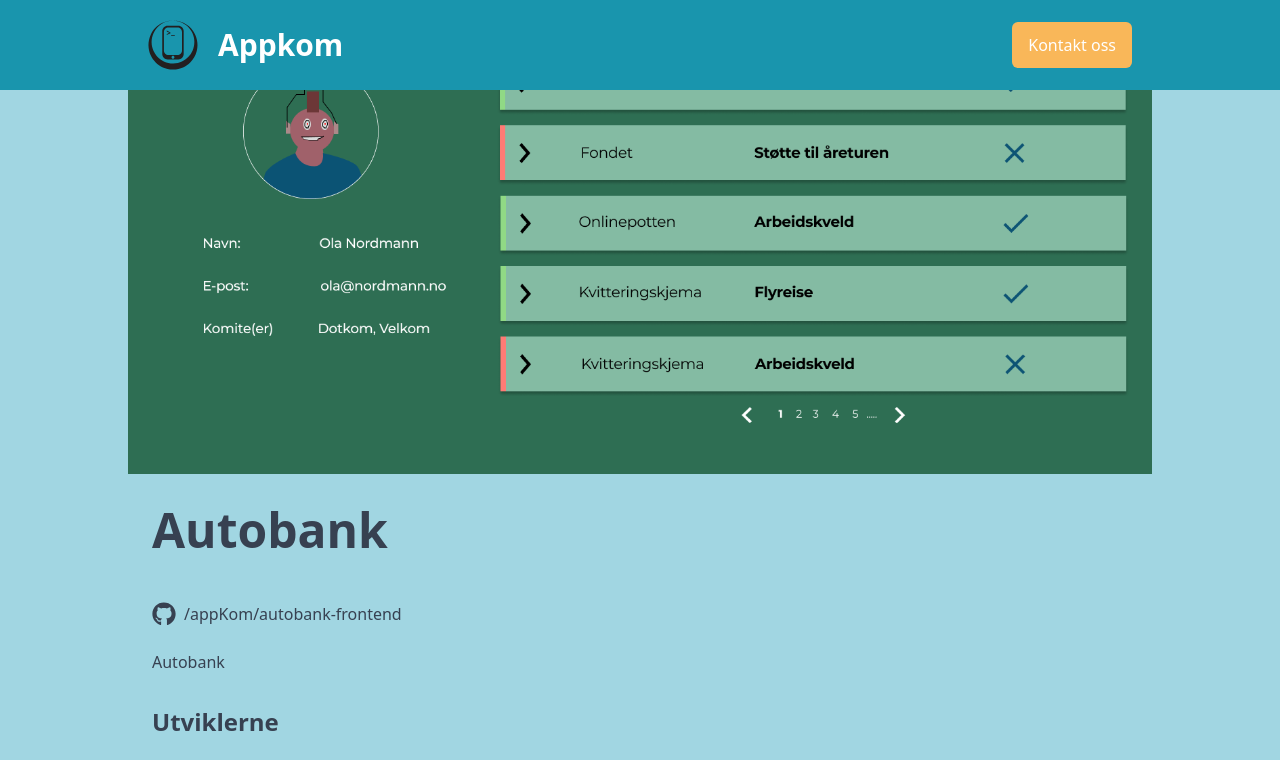
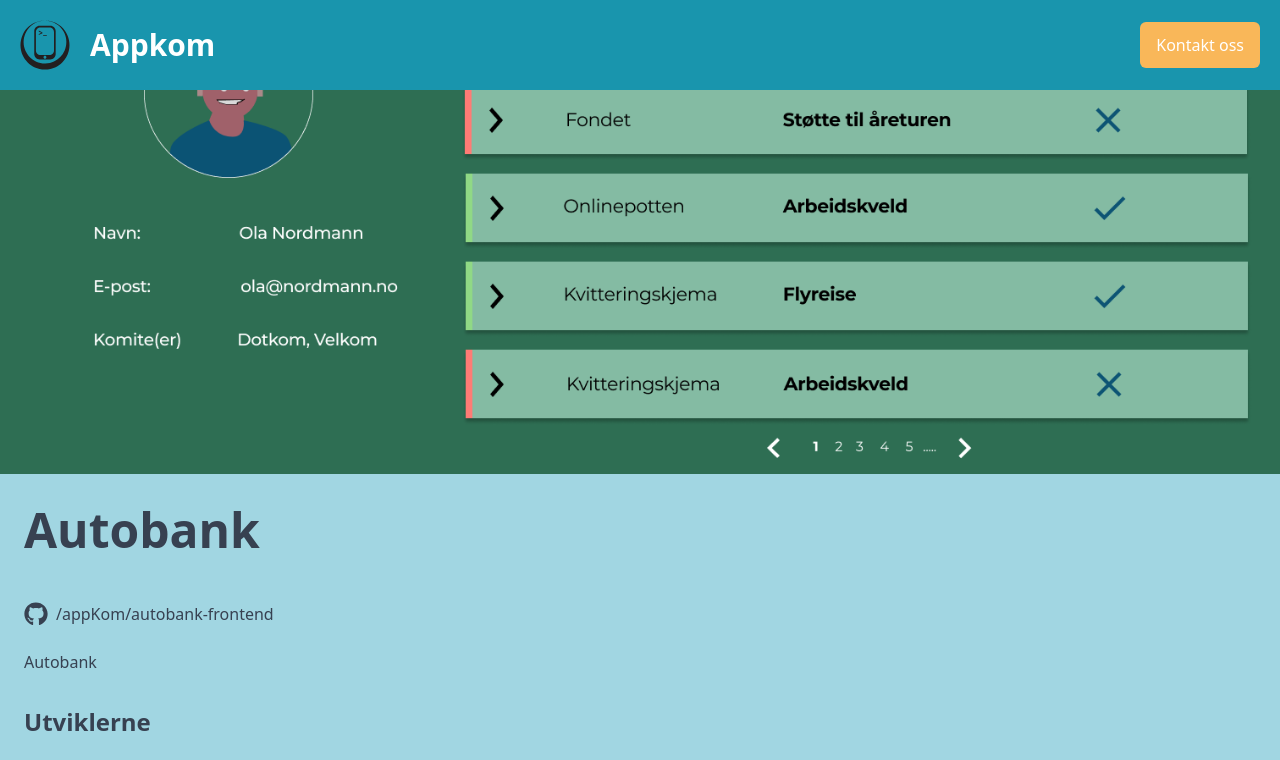
Before and after one commit to appKom/home, a Next.js app: page /prosjekt/autobank in a window 1280 px wide. Shown: the top 760 px of the page. Built offline with nearby package versions, Linux system fonts and the light colour scheme.

Commit message:
reconfig screen width

```diff
--- a/app/blogg/[id]/page.tsx
+++ b/app/blogg/[id]/page.tsx
@@ -66,7 +66,7 @@ export default async function ArticlePage({ params }: Params) {
 
   return (
     <div className="w-full flex justify-center min-h-screen">
-      <div className="w-full max-w-screen-lg text-gray-700">
+      <div className="w-full text-gray-700">
         <main className="flex flex-col">
           <div className="w-full flex justify-center">
             <Image
--- a/app/blogg/page.tsx
+++ b/app/blogg/page.tsx
@@ -24,7 +24,7 @@ export default function BlogsPage() {
 
   return (
     <div className="w-full flex justify-center min-h-screen">
-      <div className="py-6 px-6 w-full max-w-screen-lg text-gray-700">
+      <div className="py-6 px-6 w-full  text-gray-700">
         <main className="flex flex-col gap-5">
           <h1 className="text-xl sm:text-xl md:text-2xl lg:text-3xl xl:text-5xl font-semibold">
             Blogger
--- a/app/layout.tsx
+++ b/app/layout.tsx
@@ -29,7 +29,9 @@ export default function RootLayout({
         <Toaster />
         <div className="min-h-screen">
           <Navbar />
-          {children}
+          <div className="flex-grow flex items-center justify-center w-full max-w-screen-xl mx-auto">
+            {children}
+          </div>
         </div>
         <Analytics />
         <Footer />
--- a/app/medlem/[id]/page.tsx
+++ b/app/medlem/[id]/page.tsx
@@ -72,7 +72,7 @@ export default async function MemberPage({ params }: Params) {
 
   return (
     <div className="w-full flex justify-center min-h-screen">
-      <div className="py-6 px-6 w-full max-w-screen-lg text-gray-700">
+      <div className="py-6 px-6 w-full text-gray-700">
         <main className="flex flex-col gap-5 pb-6">
           <div className="w-full flex justify-center">
             <div className="flex flex-col justify-center items-center">
--- a/app/medlem/page.tsx
+++ b/app/medlem/page.tsx
@@ -25,7 +25,7 @@ export default function MembersPage() {
 
   return (
     <div className="w-full flex justify-center min-h-screen">
-      <div className="py-6 px-6 w-full max-w-screen-lg text-gray-700">
+      <div className="py-6 px-6 w-full  text-gray-700">
         <main className="flex flex-col gap-5 pb-6">
           <h1 className="text-xl sm:text-xl md:text-2xl lg:text-3xl xl:text-5xl font-semibold">
             Appkoms Medlemmer
--- a/app/page.tsx
+++ b/app/page.tsx
@@ -25,7 +25,7 @@ export default function Home() {
 
   return (
     <div className="w-full flex justify-center min-h-screen">
-      <div className="py-6 px-6 w-full max-w-screen-lg text-gray-700">
+      <div className="py-6 px-6 w-full max-w-screen-xl text-gray-700">
         <main className="flex flex-col">
           <div className="py-6">
             <div className="flex flex-col sm:flex-row items-start justify-between">
--- a/app/prosjekt/[id]/page.tsx
+++ b/app/prosjekt/[id]/page.tsx
@@ -63,7 +63,7 @@ export default async function ProjectPage({ params }: Params) {
 
   return (
     <div className="w-full flex justify-center min-h-screen">
-      <div className="w-full max-w-screen-lg text-gray-700">
+      <div className="w-full  text-gray-700">
         <main className="flex flex-col">
           <div className="w-full flex justify-center">
             <Image
@@ -80,7 +80,7 @@ export default async function ProjectPage({ params }: Params) {
             </h1>
 
             <div className="w-full flex justify-center py-6">
-              <div className="w-full max-w-screen-lg">
+              <div className="w-full">
                 {project.techStack && (
                   <div>
                     <h2 className="text-2xl font-bold">Teknologier</h2>
--- a/app/prosjekt/page.tsx
+++ b/app/prosjekt/page.tsx
@@ -4,7 +4,7 @@ import { projects } from "@/lib/projects";
 export default function ProjectsPage() {
   return (
     <div className="w-full flex justify-center min-h-screen">
-      <div className="py-6 px-6 w-full max-w-screen-lg text-gray-700">
+      <div className="py-6 px-6 w-full  text-gray-700">
         <main className="flex flex-col gap-5 pb-6">
           <h1 className="text-xl sm:text-xl md:text-2xl lg:text-3xl xl:text-5xl font-semibold">
             Appkoms prosjekter
--- a/components/Navbar.tsx
+++ b/components/Navbar.tsx
@@ -7,7 +7,7 @@ export default function Navbar() {
   return (
     <div className="bg-tealBlue w-full text-white">
       <div className="w-full flex justify-center">
-        <nav className="flex items-center justify-between flex-wrap px-5 py-5 bg-tealBlue w-full max-w-screen-lg">
+        <nav className="flex items-center justify-between flex-wrap px-5 py-5 bg-tealBlue w-full max-w-screen-xl">
           <Link
             href={"/"}
             className="flex items-center justify-center gap-5 group hover:text-gray-300"
```
